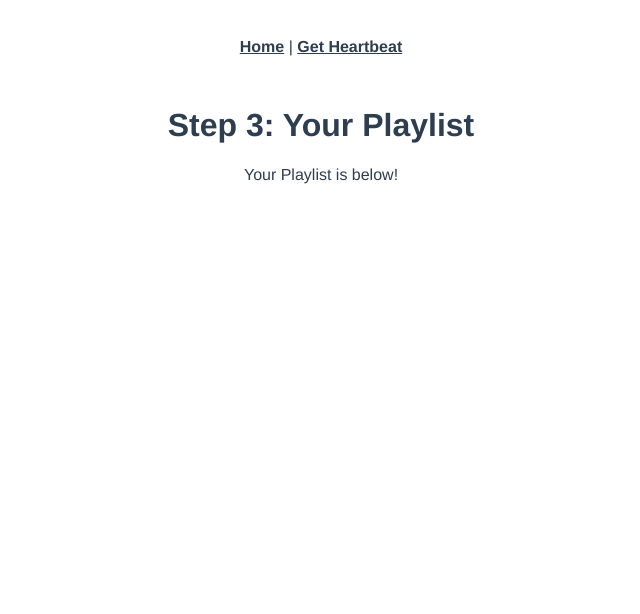
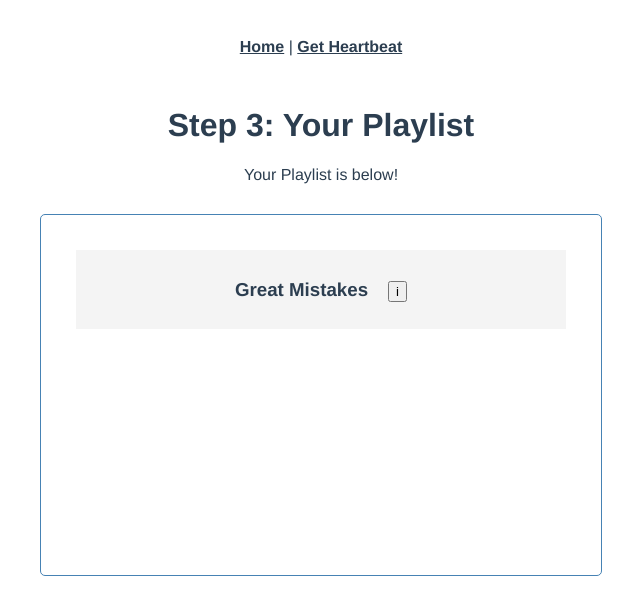
Before and after one commit to c-l-scholl/stp-vue-fb, a Vue app: page /playlist-output in a window 1280 px wide. Shown: the top 614 px of the page, without its empty margins (319-959 px from the left). Built offline with nearby package versions, Linux system fonts and the light colour scheme; no server answers; the database is empty.

Commit message:
added song display

```diff
--- /dev/null
+++ b/src/components/ModalComp.vue
@@ -0,0 +1,65 @@
+<template>
+    <div class="backdrop" @click.self="closeModal">
+      <div class="modal">
+        <!-- default content only shows if no slot is passed in-->
+        <slot>default content</slot>
+      </div>
+    </div>
+  </template>
+
+  <script>
+  export default {
+    props: ['songName', 'songTempo', 'songMood'],
+    data() {
+
+    },
+    methods: {
+      closeModal() {
+        this.$emit('close')
+      }
+    }
+  }
+
+
+  </script>
+
+
+  <style>
+    .modal {
+      width: 400px;
+      padding: 20px;
+      margin: 100px auto;
+      background-color: white;
+      border-radius: 10px;
+    }
+
+    .backdrop {
+      top: 0;
+      position: fixed;
+      background-color: rgba(0, 0, 0, 0.5);
+      width: 100%;
+      height: 100%;
+    }
+
+    .modal h1 {
+      color: #03cfb4;
+      border: none;
+      padding-bottom: 10px;
+    }
+
+    .modal .actions {
+      text-align: center;
+      margin: 30px 0 10px 0;
+
+    }
+
+    .modal .actions a {
+      color: #333;
+      padding: 8px;
+      border: 1px solid #eee;
+      border-radius: 4px;
+      text-decoration: none;
+      margin: 10px;
+    }
+
+  </style>
--- /dev/null
+++ b/src/components/SingleSongComp.vue
@@ -0,0 +1,52 @@
+<template>
+    <div class="song">
+      <h3>
+        {{ songName }}
+      </h3>
+      <ModalComp @close="toggleModal()" v-if="showModal">
+        <h1>Song Details</h1>
+        <p>Tempo: something</p>
+      </ModalComp>
+      <button @click="toggleModal()" class="button">i</button>
+    </div>
+
+  </template>
+
+  <script>
+  import ModalComp from './ModalComp.vue'
+
+  export default {
+    data() {
+      return {
+        showModal: false
+      }
+    },
+    props: ["songName"],
+    components: { ModalComp },
+    methods: {
+      toggleModal() {
+        this.showModal = !this.showModal
+      }
+    }
+  };
+  </script>
+
+  <style scope>
+    .fas {
+      color: red;
+    }
+    .song {
+      background: #f4f4f4;
+      margin: 5px;
+      padding: 10px 20px;
+      cursor: pointer;
+    }
+    .song h3 {
+      display: inline-block;
+      align-items: center;
+    }
+    .button {
+      display: inline-block;
+      margin-left: 20px;
+    }
+    </style>
--- /dev/null
+++ b/src/components/SongDisplayComp.vue
@@ -0,0 +1,33 @@
+<template>
+  <div>
+    <!-- <div :key="song.id" v-for="song in songs">
+      <SingleSongComp :song="song" songName="Great Mistakes"></SingleSongComp>
+
+    </div> -->
+    <SingleSongComp :song="song" songName="Great Mistakes"></SingleSongComp>
+  </div>
+
+</template>
+
+<script>
+import SingleSongComp from './SingleSongComp.vue'
+
+
+export default {
+  data() {
+    return {
+      showModal: false
+    }
+  },
+  props: {
+    songs: Array
+  },
+  components: {
+    SingleSongComp,
+  },
+  emits: [],
+  methods: {
+
+  }
+}
+</script>
--- a/src/views/PlaylistOutputView.vue
+++ b/src/views/PlaylistOutputView.vue
@@ -3,16 +3,21 @@
   <p>
     Your Playlist is below!
   </p>
+  <div class="container">
+    <SongDisplayComp :songs="songs"/>
+  </div>
+
 </template>
 
 <script>
 import { db } from '../firebase/firebase.js'
 import { collection, getDocs, } from 'firebase/firestore'
+import SongDisplayComp from '@/components/SongDisplayComp.vue'
 
 export default {
   data() {
     return {
-      songs: null,
+      songs: [],
       bpm: null,
       moods: [], // put in array
       //moodData: Map<mood, [] of dataObject>
@@ -24,11 +29,12 @@ export default {
     }
 
   },
+  components: { SongDisplayComp },
   methods: {
 
       //filter by bpm
       filterByBpm(tempo) {
-        return (tempo < this.bpm + 20) && (tempo > this.bpm - 20)
+        return ((tempo < this.bpm + 20) && (tempo > this.bpm - 20)) || (((tempo * 2 < this.bpm + 20) && (tempo * 2 > this.bpm - 20)))
       },
       async getSongsFromFB() { // only call where its needed, filter when grabbing data to decrease traffic
         const allSongData = await getDocs(collection(db, "spotifydata"))
@@ -40,11 +46,6 @@ export default {
 
         })
       }
-
-
-
-
-
     /*
       filter by mood
       dataObjects.forEach(() => {
@@ -55,7 +56,6 @@ export default {
       })
 
     */
-
 
   },
   mounted() {
@@ -68,7 +68,6 @@ export default {
       console.log("user mood: " + this.moods[0])
     })
     if(!this.songs) {
-      this.songs = []
       this.getSongsFromFB()
     }
 
@@ -78,4 +77,37 @@ export default {
 
 <style>
 
+
+.container {
+  max-width: 500px;
+  margin: 30px auto;
+  overflow: auto;
+  min-height: 300px;
+  border: 1px solid steelblue;
+  padding: 30px;
+  border-radius: 5px;
+}
+.btn {
+  display: inline-block;
+  background: #000;
+  color: #fff;
+  border: none;
+  padding: 10px 20px;
+  margin: 5px;
+  border-radius: 5px;
+  cursor: pointer;
+  text-decoration: none;
+  font-size: 15px;
+  font-family: inherit;
+}
+.btn:focus {
+  outline: none;
+}
+.btn:active {
+  transform: scale(0.98);
+}
+.btn-block {
+  display: block;
+  width: 100%;
+}
 </style>
```
